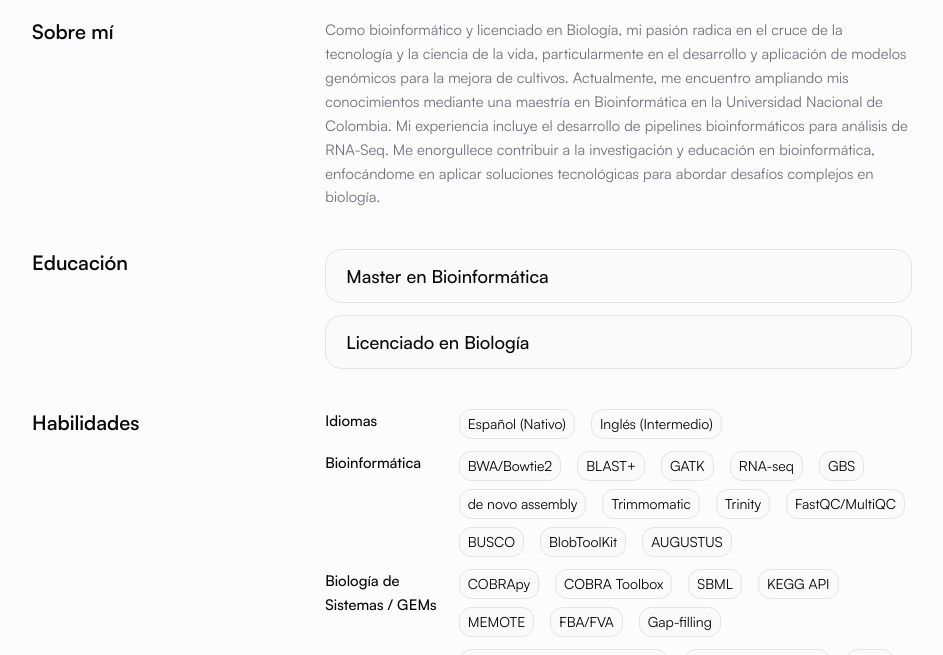
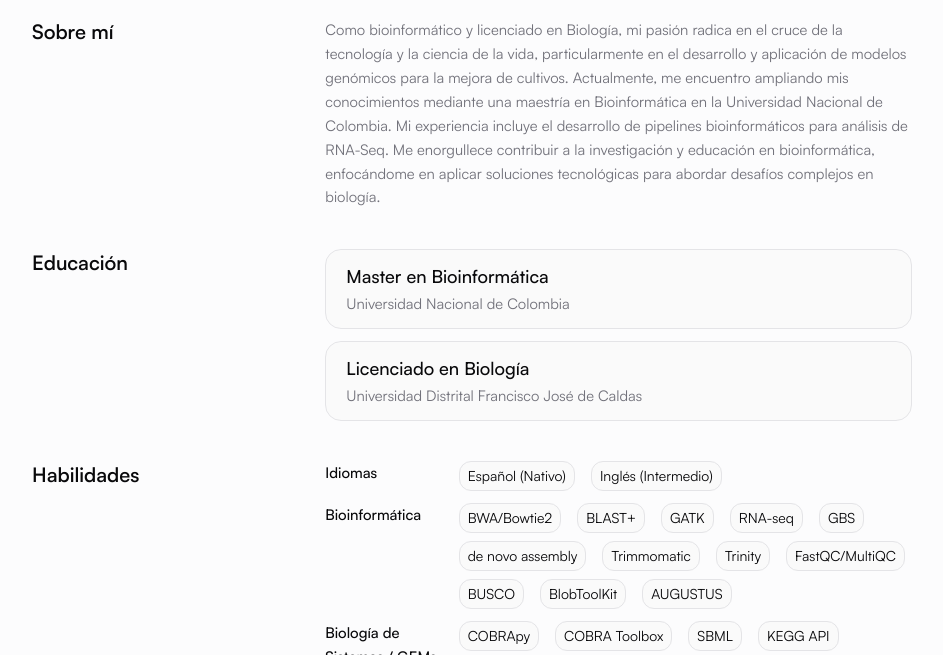
Before and after one commit to oquinterol/oquinterol, an Astro site: page / in a window 1280 px wide. Shown: the part 445-1100 px from the top of the page, without its empty margins (168-1111 px from the left). Built offline with nearby package versions, Linux system fonts and the light colour scheme; Astro itself is replaced by a stand-in of ours.

Commit message:
feat: add education institutions

```diff
--- a/src/pages/index.astro
+++ b/src/pages/index.astro
@@ -154,12 +154,14 @@ const workflows = [
 		<Section title='Educación'>
 			<Card
 				heading='Master en Bioinformática'
+				subheading='Universidad Nacional de Colombia'
 				imagePath='/src/assets/blank.png'
 				altText='Maestría en Bioinformática'
 				imageClass='h-12 w-auto md:-left-16'
 			/>
 			<Card
 				heading='Licenciado en Biología'
+				subheading='Universidad Distrital Francisco José de Caldas'
 				imagePath='/src/assets/blank.png'
 				altText='Licenciado en Biologia'
 				imageClass='h-12 w-auto md:-left-16'
```
